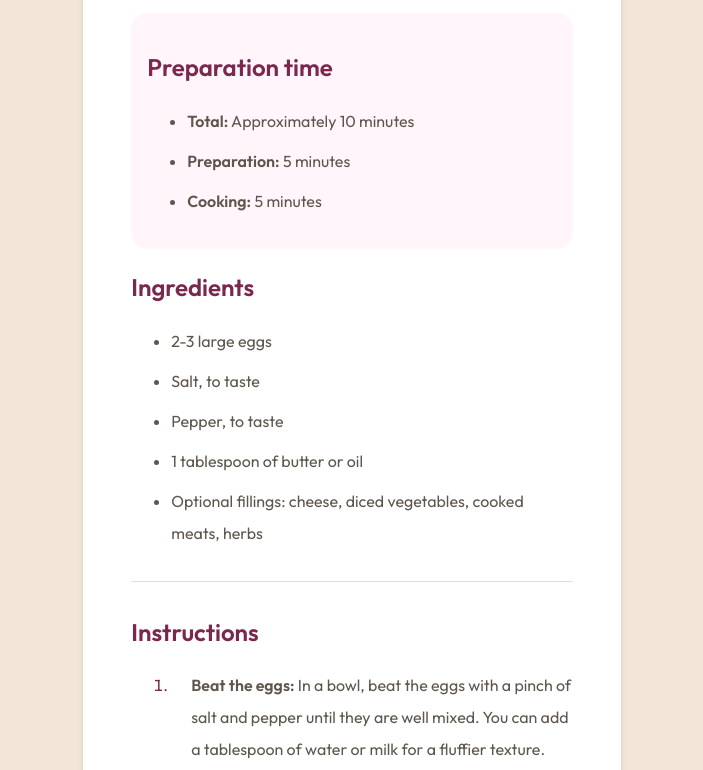
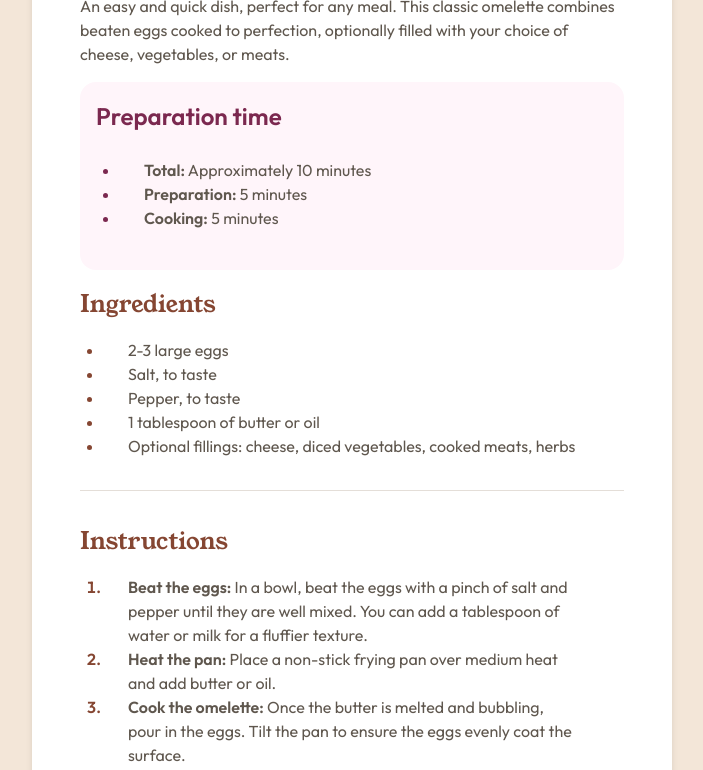
Before and after one commit to sedaryildirim/recipe-page-main, a plain HTML site: page index.html in a window 1280 px wide. Shown: the part 547-1317 px from the top of the page, without its empty margins (288-991 px from the left). Drawn offline with Linux system fonts and the light colour scheme.

Commit message:
Update style.scss
- styled the list bullets
- changed the Ingredients, Instructions and Nutrition h2 color
- changed the color of the nutrition units
- tried to solve the issue with the image

```diff
--- a/assets/css/styles.css
+++ b/assets/css/styles.css
@@ -22,34 +22,36 @@
     --font-semi-bold: 600;
 }
 
+* {
+    padding: 0;
+    margin: 0;
+    box-sizing: border-box;
+}
+
 body {
     font-family: var(--body-font);
     background-color: var(--color-eggshell);
     color: var(--color-wenge-brown);
-    padding: 48px;
     min-height: 100vh;
     display: flex;
+    flex-direction: column;
     justify-content: center;
     align-items: center;
-    flex-direction: column;
     line-height: 1.5;
-    margin: 0;
 }
 
 img {
-    border-radius: 1rem;
-    margin-top: 2rem;
-    display: block;
-    width: 100%;
+    border-radius: .5rem;
+    max-width: 100%;
     height: auto;
 }
 
 .hero-card {
     border-radius: 1rem;
-    width: 40%;
-    margin: 0 auto;
+    width: 40rem;
+    margin: 10rem;
     background-color: var(--color-white);
-    padding: 0 2rem 2.5rem;
+    padding: 2rem;
     box-shadow: 0 4px 6px rgba(0, 0, 0, 0.1);
     overflow: hidden;
 }
@@ -58,8 +60,8 @@ h1 {
     font-family: var(--title-font);
     font-size: var(--h1-font-size);
     font-weight: var(--font-semi-bold);
-    margin-top: 1.8rem;
-    letter-spacing: 0.2rem;
+    margin: 1rem auto;
+    /* letter-spacing: 0.2rem; */
     color: var(--color-dark-charcoal);
 }
 
@@ -70,31 +72,91 @@ h1 {
     margin: 1rem 0;
 }
 
-h2, ol li::marker {
+.prep-card h2 {
     color: var(--primary-color-raspberry);
 }
 
-li {
+.prep-card ul {
+    padding: 1.5rem;
+}
+
+.prep-card ul li {
+    padding-left: 0.75rem;
+    line-height: 1.5;
+    padding: 0 1.5rem;
+}
+
+.prep-card ul li::marker {
+    color: var(--primary-color-raspberry);
+}
+
+.ingredients h2,
+.instructions h2,
+.nutrition h2 {
+    color: var(--primary-color-nutmeg);
+    font-family: var(--title-font);
+    font-weight: var(--font-medium);
+    margin-bottom: 1rem;
+}
+
+.ingredients ul {
+    padding: 0 1.5rem;
+}
+
+.ingredients ul li {
+    padding-left: 0.75rem;
+    line-height: 1.5;
+    padding: 0 1.5rem;
+}
+
+.ingredients ul li::marker {
+    color: var(--primary-color-nutmeg);
+}
+
+.instructions ol {
+    padding: 0 1.5rem;
+}
+
+.instructions li {
+    padding-left: 0.75rem;
+    line-height: 1.5;
+    padding: 0 1.5rem;
+}
+
+.instructions li::marker {
+    color: var(--primary-color-nutmeg);
+    font-weight: var(--font-semi-bold);
+}
+
+
+/* h2,
+ol li::marker {
+    color: var(--primary-color-raspberry);
+} */
+
+/* li {
     line-height: 2rem;
     margin-bottom: 0.5rem;
-}
+} */
 
-ol li {
+/* ol li {
     padding-left: 20px;
-}
+} */
 
 table {
     width: 100%;
     border-collapse: collapse;
+    padding: 1rem;
+    margin-bottom: 2rem;
 }
 
 td {
-    padding: 0.5rem;
+    padding: 0.5rem 1rem;
     border-bottom: 1px solid var(--color-light-grey);
 }
 
 td:nth-child(2) {
-    color: var(--primary-color-raspberry);
+    color: var(--primary-color-nutmeg);
     font-weight: var(--font-semi-bold);
 }
 
@@ -111,11 +173,11 @@ strong {
 .attribution {
     font-size: 11px;
     text-align: center;
-    margin-top: 2rem;
+    margin: 1rem;
 }
 
 .attribution a {
-    color: var(--primary-color-raspberry);
+    color: hsl(228, 45%, 44%);
 }
 
 @media only screen and (max-width: 375px) {
```
